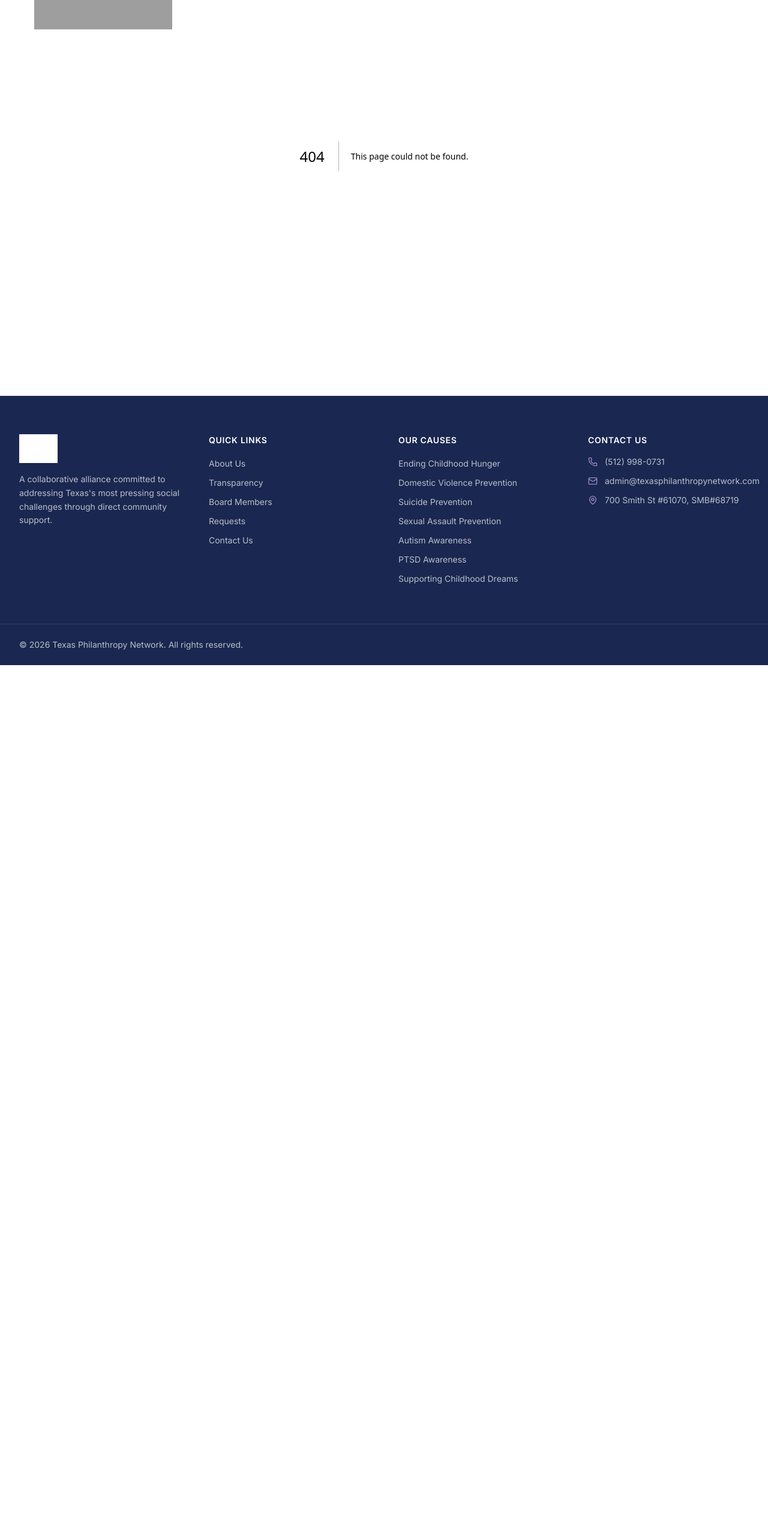
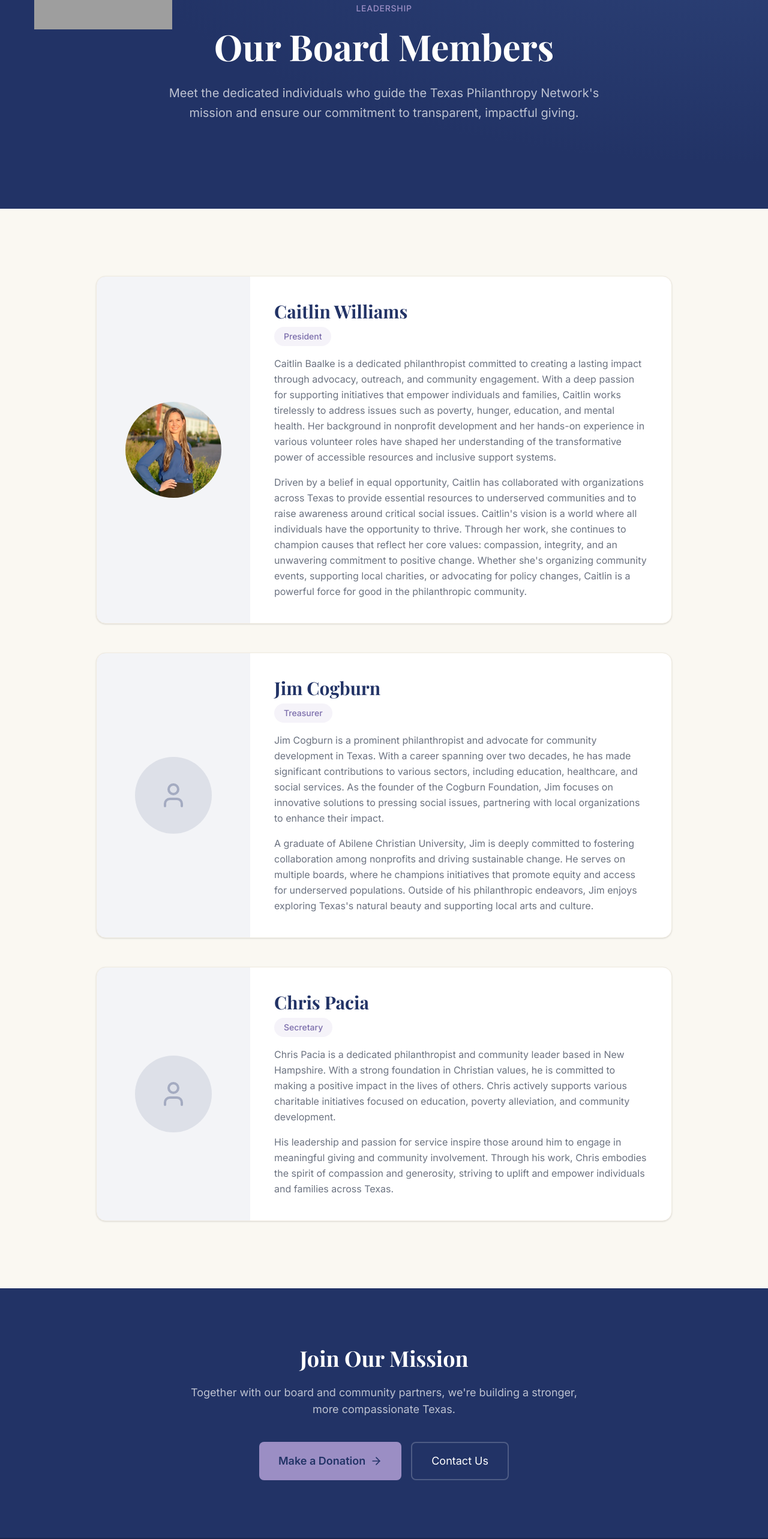
Before and after one commit to cpacia/tpn-website, a Next.js app: page /board-members in a window 1280 px wide. Before the commit this address had no page. Shown: the part 140-2706 px from the top of the page at 60% size. Before the commit the page ends 1249 px from the top, so only its background shows below. Built offline with nearby package versions, Linux system fonts and the light colour scheme; grey boxes are pictures that could not be loaded.

Commit message:
Add board members section

```diff
--- /dev/null
+++ b/src/app/board-members/page.tsx
@@ -0,0 +1,128 @@
+import Link from "next/link";
+import { ArrowRight, User } from "lucide-react";
+
+const boardMembers = [
+  {
+    name: "Caitlin Williams",
+    role: "President",
+    photo: "/caitlin-williams.png",
+    bio: "Caitlin Baalke is a dedicated philanthropist committed to creating a lasting impact through advocacy, outreach, and community engagement. With a deep passion for supporting initiatives that empower individuals and families, Caitlin works tirelessly to address issues such as poverty, hunger, education, and mental health. Her background in nonprofit development and her hands-on experience in various volunteer roles have shaped her understanding of the transformative power of accessible resources and inclusive support systems.",
+    extended:
+      "Driven by a belief in equal opportunity, Caitlin has collaborated with organizations across Texas to provide essential resources to underserved communities and to raise awareness around critical social issues. Caitlin's vision is a world where all individuals have the opportunity to thrive. Through her work, she continues to champion causes that reflect her core values: compassion, integrity, and an unwavering commitment to positive change. Whether she's organizing community events, supporting local charities, or advocating for policy changes, Caitlin is a powerful force for good in the philanthropic community.",
+  },
+  {
+    name: "Jim Cogburn",
+    role: "Treasurer",
+    bio: "Jim Cogburn is a prominent philanthropist and advocate for community development in Texas. With a career spanning over two decades, he has made significant contributions to various sectors, including education, healthcare, and social services. As the founder of the Cogburn Foundation, Jim focuses on innovative solutions to pressing social issues, partnering with local organizations to enhance their impact.",
+    extended:
+      "A graduate of Abilene Christian University, Jim is deeply committed to fostering collaboration among nonprofits and driving sustainable change. He serves on multiple boards, where he champions initiatives that promote equity and access for underserved populations. Outside of his philanthropic endeavors, Jim enjoys exploring Texas's natural beauty and supporting local arts and culture.",
+  },
+  {
+    name: "Chris Pacia",
+    role: "Secretary",
+    bio: "Chris Pacia is a dedicated philanthropist and community leader based in New Hampshire. With a strong foundation in Christian values, he is committed to making a positive impact in the lives of others. Chris actively supports various charitable initiatives focused on education, poverty alleviation, and community development.",
+    extended:
+      "His leadership and passion for service inspire those around him to engage in meaningful giving and community involvement. Through his work, Chris embodies the spirit of compassion and generosity, striving to uplift and empower individuals and families across Texas.",
+  },
+];
+
+export default function BoardMembersPage() {
+  return (
+    <>
+      {/* Hero */}
+      <section className="relative bg-navy text-white py-28 sm:py-36">
+        <div className="absolute inset-0 bg-[radial-gradient(ellipse_at_top_right,_var(--color-navy-light)_0%,_transparent_60%)]" />
+        <div className="relative max-w-4xl mx-auto px-4 sm:px-6 lg:px-8 text-center">
+          <p className="text-gold font-medium tracking-wider uppercase text-sm mb-4">
+            Leadership
+          </p>
+          <h1 className="font-serif text-4xl sm:text-5xl lg:text-6xl font-bold leading-tight mb-6">
+            Our Board Members
+          </h1>
+          <p className="text-white/70 text-lg sm:text-xl leading-relaxed max-w-3xl mx-auto">
+            Meet the dedicated individuals who guide the Texas Philanthropy
+            Network&apos;s mission and ensure our commitment to transparent,
+            impactful giving.
+          </p>
+        </div>
+      </section>
+
+      {/* Board Members */}
+      <section className="bg-cream py-20 sm:py-28">
+        <div className="max-w-5xl mx-auto px-4 sm:px-6 lg:px-8">
+          <div className="space-y-12">
+            {boardMembers.map((member) => (
+              <div
+                key={member.name}
+                className="bg-white rounded-2xl shadow-sm border border-cream-dark overflow-hidden"
+              >
+                <div className="flex flex-col md:flex-row">
+                  {/* Avatar */}
+                  <div className="md:w-64 shrink-0 bg-navy/5 flex items-center justify-center p-12 md:p-8">
+                    {member.photo ? (
+                      <img
+                        src={member.photo}
+                        alt={member.name}
+                        className="w-40 h-40 rounded-full object-cover object-top"
+                      />
+                    ) : (
+                      <div className="w-32 h-32 rounded-full bg-navy/10 flex items-center justify-center">
+                        <User size={48} className="text-navy/30" />
+                      </div>
+                    )}
+                  </div>
+
+                  {/* Content */}
+                  <div className="flex-1 p-8 sm:p-10">
+                    <div className="mb-4">
+                      <h2 className="font-serif text-2xl sm:text-3xl font-bold text-navy">
+                        {member.name}
+                      </h2>
+                      <span className="inline-block mt-2 text-sm font-medium px-4 py-1.5 rounded-full bg-gold/10 text-gold-dark">
+                        {member.role}
+                      </span>
+                    </div>
+                    <p className="text-warm-gray leading-relaxed mb-4">
+                      {member.bio}
+                    </p>
+                    <p className="text-warm-gray leading-relaxed">
+                      {member.extended}
+                    </p>
+                  </div>
+                </div>
+              </div>
+            ))}
+          </div>
+        </div>
+      </section>
+
+      {/* CTA */}
+      <section className="bg-navy text-white py-20 sm:py-24">
+        <div className="max-w-4xl mx-auto px-4 sm:px-6 lg:px-8 text-center">
+          <h2 className="font-serif text-3xl sm:text-4xl font-bold mb-6">
+            Join Our Mission
+          </h2>
+          <p className="text-white/70 text-lg mb-10 max-w-2xl mx-auto">
+            Together with our board and community partners, we&apos;re building a
+            stronger, more compassionate Texas.
+          </p>
+          <div className="flex flex-col sm:flex-row gap-4 justify-center">
+            <Link
+              href="/donate"
+              className="inline-flex items-center justify-center px-8 py-4 bg-gold hover:bg-gold-light text-navy font-semibold rounded-lg transition-colors text-lg"
+            >
+              Make a Donation
+              <ArrowRight size={20} className="ml-2" />
+            </Link>
+            <Link
+              href="/contact"
+              className="inline-flex items-center justify-center px-8 py-4 border-2 border-white/20 hover:border-white/40 text-white rounded-lg transition-colors text-lg"
+            >
+              Contact Us
+            </Link>
+          </div>
+        </div>
+      </section>
+    </>
+  );
+}
```
Also changed, not shown: public/caitlin-williams.png (added).
